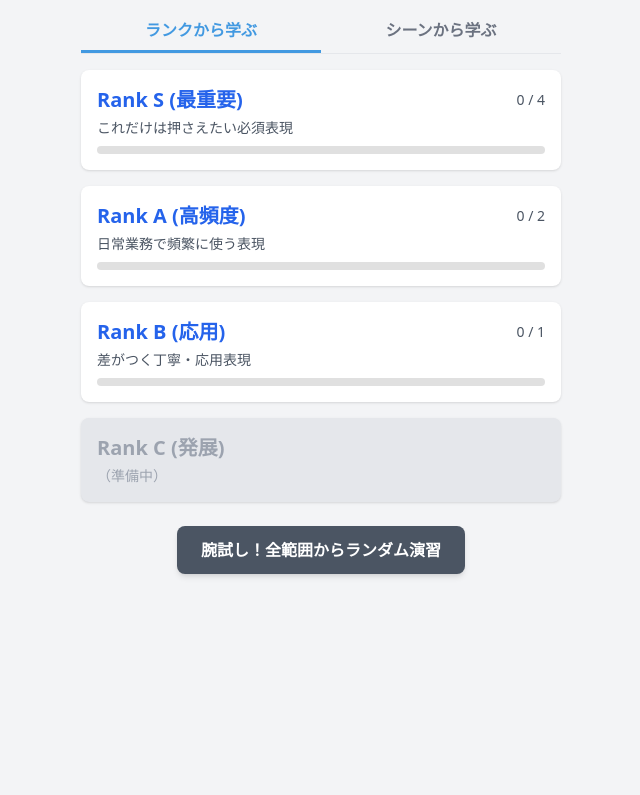
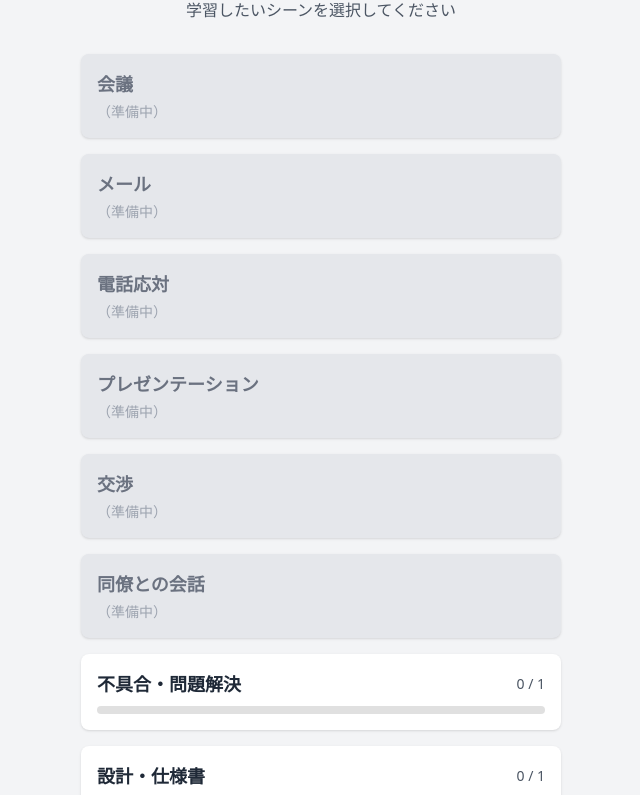
Before and after one commit to endlichery/eibun-drill, a plain HTML site: page index.html in a window 1280 px wide. Shown: the part 70-865 px from the top of the page, without its empty margins (319-959 px from the left). Before the commit the page ends 800 px from the top, so only its background shows below. Drawn offline with nearby package versions, Linux system fonts and the light colour scheme.

Commit message:
Add files via upload

```diff
--- a/index.html
+++ b/index.html
@@ -3,7 +3,7 @@
 <head>
     <meta charset="UTF-8">
     <meta name="viewport" content="width=device-width, initial-scale=1.0, user-scalable=no">
-    <title>ビジネス英語ドリル</title>
+    <title>自動車開発者向け英語ドリル</title>
     <script src="https://cdn.tailwindcss.com"></script>
     <link href="https://fonts.googleapis.com/css2?family=Noto+Sans+JP:wght@400;500;700&display=swap" rel="stylesheet">
 
@@ -17,29 +17,20 @@
         .btn:active { transform: scale(0.98); }
         .progress-bar { background-color: #e0e0e0; border-radius: 9999px; overflow: hidden; }
         .progress-bar-inner { background-color: #4299e1; height: 100%; transition: width 0.5s ease-in-out; }
-        .tab-btn { border-bottom: 3px solid transparent; }
-        .tab-btn.active { border-bottom-color: #4299e1; color: #4299e1; font-weight: 700; }
     </style>
 </head>
 <body class="bg-gray-100 font-sans text-gray-800">
 
-    <!-- 選択画面 -->
+    <!-- シーン選択画面 -->
     <div id="selection-view" class="w-full max-w-lg mx-auto p-4">
         <header class="text-center py-4">
-            <h1 class="text-2xl font-bold">ビジネス英語ドリル</h1>
+            <h1 class="text-2xl font-bold">自動車開発者向け英語ドリル</h1>
+            <p class="text-gray-600 mt-1">学習したいシーンを選択してください</p>
         </header>
 
-        <!-- タブ切り替え -->
-        <div class="flex border-b mb-4">
-            <button id="tab-rank" class="tab-btn flex-1 py-2 text-center font-semibold text-gray-500">ランクから学ぶ</button>
-            <button id="tab-scene" class="tab-btn flex-1 py-2 text-center font-semibold text-gray-500">シーンから学ぶ</button>
-        </div>
-
         <main>
-            <!-- ランク別リスト -->
-            <div id="rank-list" class="grid grid-cols-1 gap-4"></div>
-            <!-- シーン別リスト (最初は非表示) -->
-            <div id="scene-list" class="grid grid-cols-1 gap-4 hidden"></div>
+            <!-- シーン別リスト -->
+            <div id="scene-list" class="grid grid-cols-1 gap-4 mt-4"></div>
         </main>
 
         <div class="mt-6 text-center">
@@ -87,7 +78,6 @@
         // --- DOM要素の取得 ---
         const selectionView = document.getElementById('selection-view');
         const drillView = document.getElementById('drill-view');
-        const rankList = document.getElementById('rank-list');
         const sceneList = document.getElementById('scene-list');
         const drillTitle = document.getElementById('drill-title');
         const backToSelectionBtn = document.getElementById('back-to-selection-btn');
@@ -96,8 +86,6 @@
         const answerAreaEl = document.getElementById('answer-area');
         const actionBtn = document.getElementById('action-btn');
         const randomDrillBtn = document.getElementById('random-drill-btn');
-        const tabRank = document.getElementById('tab-rank');
-        const tabScene = document.getElementById('tab-scene');
 
         // --- アプリの状態管理 ---
         let questionList = [];
@@ -108,73 +96,25 @@
             learnedSentences: new Set() // 学習済みの英文(en)を記録する
         };
 
-        const RANKS = [
-            { id: 'S', name: 'Rank S (最重要)', description: 'これだけは押さえたい必須表現' },
-            { id: 'A', name: 'Rank A (高頻度)', description: '日常業務で頻繁に使う表現' },
-            { id: 'B', name: 'Rank B (応用)', description: '差がつく丁寧・応用表現' },
-            { id: 'C', name: 'Rank C (発展)', description: '交渉やプレゼンで役立つ高度な表現' },
-        ];
-        const SCENES = ['会議', 'メール', '電話応対', 'プレゼンテーション', '交渉', '同僚との会話', '不具合・問題解決'];
+        const SCENES = ['会議', 'メール', '電話応対', 'プレゼンテーション', '交渉', '同僚との会話', '不具合・問題解決', '設計・仕様書', 'レビュー・会議', 'テスト・検証', 'サプライヤー・他部署連携'];
 
         // --- 初期化処理 ---
         function initialize() {
             loadLearningData();
-            renderAllSelections();
+            renderSceneSelection();
 
             actionBtn.addEventListener('click', onActionBtnClick);
             backToSelectionBtn.addEventListener('click', showSelectionView);
             randomDrillBtn.addEventListener('click', () => startPractice({ type: 'random' }));
-            tabRank.addEventListener('click', () => switchTab('rank'));
-            tabScene.addEventListener('click', () => switchTab('scene'));
-
-            switchTab('rank'); // 初期タブ
+            sceneList.addEventListener('click', (event) => handleListClick(event));
         }
 
         // --- 画面描画 ---
-        function renderAllSelections() {
-            renderRankSelection();
-            renderSceneSelection();
-        }
-
-        function renderRankSelection() {
-            rankList.innerHTML = '';
-            const allSentences = Object.values(sentenceDatabase).flat();
-
-            RANKS.forEach(rank => {
-                const sentencesInRank = allSentences.filter(s => s.rank === rank.id);
-                const totalInRank = sentencesInRank.length;
-                const learnedCount = sentencesInRank.filter(s => learningData.learnedSentences.has(s.en)).length;
-                const progressPercentage = totalInRank > 0 ? (learnedCount / totalInRank) * 100 : 0;
-
-                const button = document.createElement('button');
-                button.className = "btn text-left p-4 rounded-lg shadow transition-all";
-                button.dataset.type = 'rank';
-                button.dataset.value = rank.id;
-
-                if (totalInRank > 0) {
-                    button.classList.add('bg-white', 'hover:bg-gray-50', 'hover:shadow-md');
-                    button.innerHTML = `
-                        <div class="flex justify-between items-center">
-                           <div class="font-bold text-xl text-blue-600">${rank.name}</div>
-                           <div class="text-sm text-gray-600">${learnedCount} / ${totalInRank}</div>
-                        </div>
-                        <div class="text-sm text-gray-600 mt-1">${rank.description}</div>
-                        <div class="mt-2 progress-bar h-2 w-full"><div class="progress-bar-inner" style="width: ${progressPercentage}%;"></div></div>
-                    `;
-                } else {
-                    button.classList.add('bg-gray-200', 'text-gray-500', 'cursor-not-allowed');
-                    button.innerHTML = `<div class="font-bold text-xl text-gray-400">${rank.name}</div><div class="text-sm text-gray-400 mt-1">（準備中）</div>`;
-                    button.disabled = true;
-                }
-                rankList.appendChild(button);
-            });
-        }
-
         function renderSceneSelection() {
             sceneList.innerHTML = '';
             const allSentences = Object.values(sentenceDatabase).flat();
             SCENES.forEach(sceneName => {
-                const sentencesInScene = allSentences.filter(s => s.scene === sceneName);
+                const sentencesInScene = allSentences.filter(s => s.scene === sceneName || s.mainScene === sceneName);
                 const totalInScene = sentencesInScene.length;
                 const learnedCount = sentencesInScene.filter(s => learningData.learnedSentences.has(s.en)).length;
                 const progressPercentage = totalInScene > 0 ? (learnedCount / totalInScene) * 100 : 0;
@@ -202,21 +142,7 @@
             });
         }
 
-        // --- 画面遷移とタブ切り替え ---
-        function switchTab(tabName) {
-            if (tabName === 'rank') {
-                tabRank.classList.add('active');
-                tabScene.classList.remove('active');
-                rankList.classList.remove('hidden');
-                sceneList.classList.add('hidden');
-            } else {
-                tabRank.classList.remove('active');
-                tabScene.classList.add('active');
-                rankList.classList.add('hidden');
-                sceneList.classList.remove('hidden');
-            }
-        }
-
+        // --- 画面遷移 ---
         function showDrillView(title) {
             selectionView.classList.add('hidden');
             drillView.classList.remove('hidden');
@@ -229,13 +155,10 @@
             drillView.classList.add('hidden');
             drillView.classList.remove('flex');
             selectionView.classList.remove('hidden');
-            renderAllSelections();
+            renderSceneSelection();
         }
 
         // --- イベントリスナー ---
-        rankList.addEventListener('click', (event) => handleListClick(event));
-        sceneList.addEventListener('click', (event) => handleListClick(event));
-
         function handleListClick(event) {
              const button = event.target.closest('button');
             if (button && !button.disabled) {
@@ -261,12 +184,8 @@
 
             const allSentences = Object.values(sentenceDatabase).flat();
 
-            if (drillInfo.type === 'rank') {
-                sourceSentences = allSentences.filter(s => s.rank === drillInfo.value);
-                const rankInfo = RANKS.find(r => r.id === drillInfo.value);
-                drillTitleText = rankInfo.name;
-            } else if (drillInfo.type === 'scene') {
-                sourceSentences = allSentences.filter(s => s.scene === drillInfo.value);
+            if (drillInfo.type === 'scene') {
+                sourceSentences = allSentences.filter(s => s.scene === drillInfo.value || s.mainScene === drillInfo.value);
                 drillTitleText = drillInfo.value;
             } else { // random
                 sourceSentences = allSentences;
```
